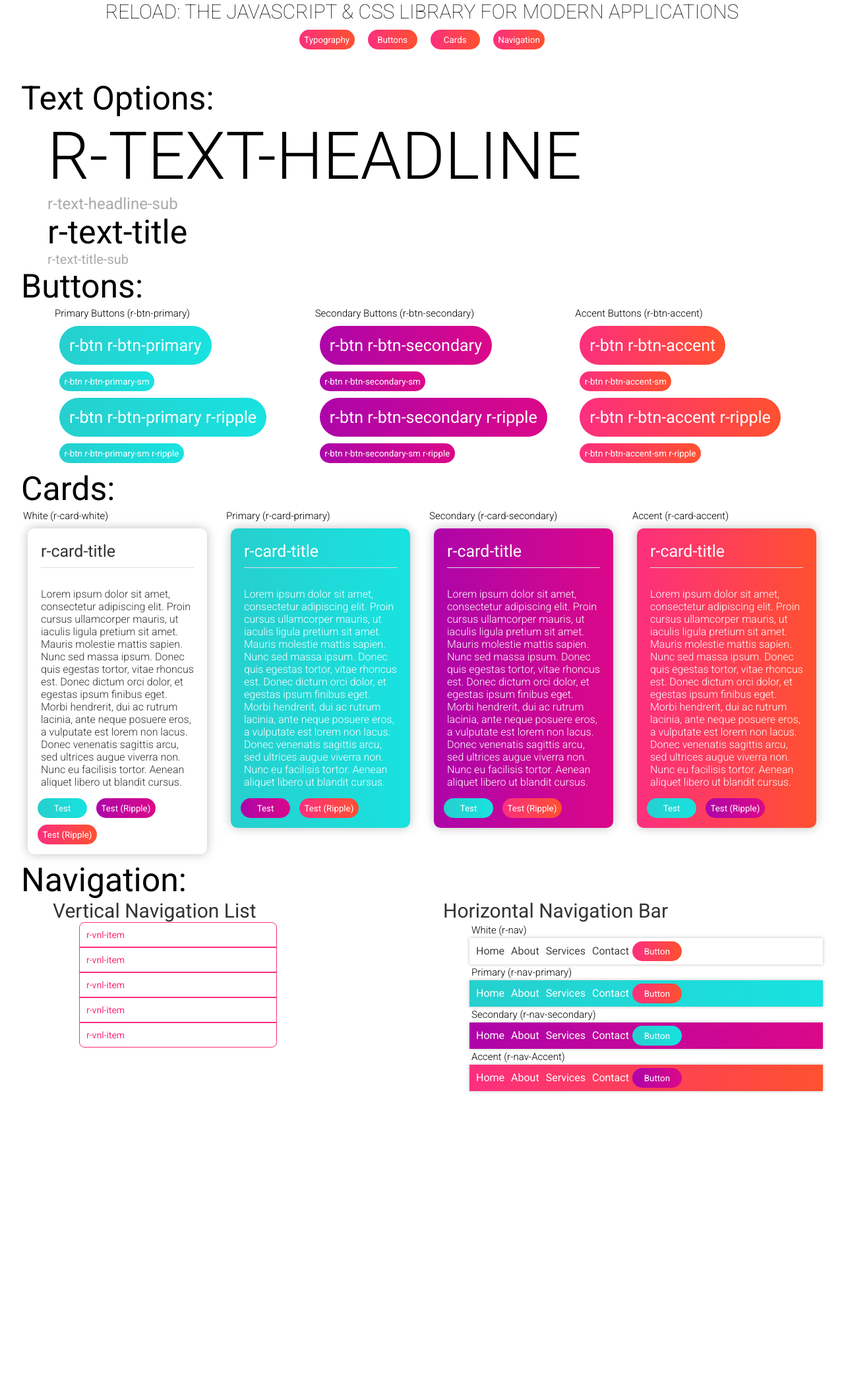
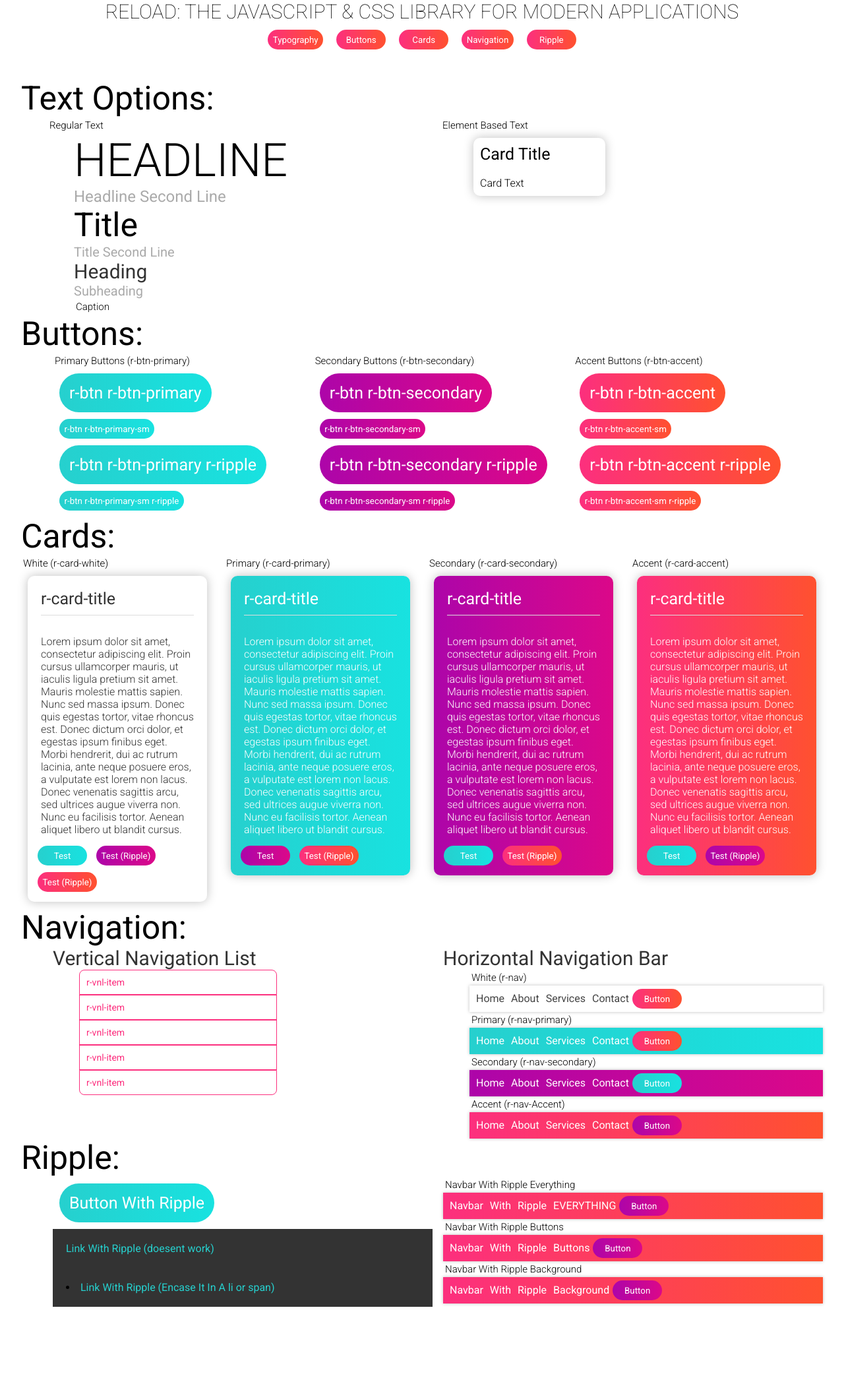
Before and after one commit to KieranHolroyd/getreload, a PHP site: page /templates/index.html in a window 1280 px wide. Shown: the whole page at 66% size. Before the commit the page ends 1656 px from the top, so only its background shows below. Run offline with PHP 8.4, Linux system fonts and the light colour scheme; style sheets or scripts are compiled from the project's sources; some libraries are stand-ins or nearby versions.

Commit message:
Updatesd

```diff
--- a/resources/css/reload.css
+++ b/resources/css/reload.css
@@ -156,7 +156,7 @@
 }
 /* Text Options */
 .r-text-headline{
-    font-size: 100px;
+    font-size: 70px;
     font-weight: 300;
     text-transform: uppercase;
 }
@@ -188,12 +188,30 @@
     font-size: 50px;
     text-transform: uppercase;
     font-weight: 100;
+    transition: .3s;
 }
-@media (max-width: 1500px){
+@media (max-width: 1650px){
     .r-text-tron{
         font-size: 30px;
         text-transform: uppercase;
         font-weight: 100;
+        transition: .3s;
+    }
+}
+@media (max-width: 1050px){
+    .r-text-tron{
+        font-size: 20px;
+        text-transform: uppercase;
+        font-weight: 100;
+        transition: .3s;
+    }
+}
+@media (max-width: 670px){
+    .r-text-tron{
+        font-size: 14px;
+        text-transform: uppercase;
+        font-weight: 100;
+        transition: .3s;
     }
 }
 /* Containers */
--- a/resources/js/reload.js
+++ b/resources/js/reload.js
@@ -1,5 +1,6 @@
 //Add Ripple Effect To All Buttons With r-btn-ripple.
 $(".r-ripple").ripple();
+//Fixed Top Nav Gets A Shadow When User Scrolls
 function nav_wf() {
     if($(window).scrollTop() === 0){
         $('.r-nav-fixed').removeClass('r-nav-shadow');
@@ -8,7 +9,7 @@ function nav_wf() {
     }
 }
 $(window).scroll(nav_wf);
-
+//Smooth Anchor Points
 $('a[href*="#"]')
   .not('[href="#"]')
   .not('[href="#0"]')
--- a/templates/index.html
+++ b/templates/index.html
@@ -8,20 +8,41 @@
         <div class="r-tron r-nav-fixed">
             <p class="r-text-tron" id="buttons">Reload: The Javascript &amp; CSS Library For Modern Applications</p>
             <div style="display: inline-flex;">
-                <a href="#topofpage" class="r-link-nounderline"><button class="r-btn r-btn-accent-sm r-ripple">Typography</button></a>
+                <a href="#text" class="r-link-nounderline"><button class="r-btn r-btn-accent-sm r-ripple">Typography</button></a>
                 <a href="#button" class="r-link-nounderline"><button class="r-btn r-btn-accent-sm r-ripple">Buttons</button></a>
                 <a href="#cards" class="r-link-nounderline"><button class="r-btn r-btn-accent-sm r-ripple">Cards</button></a>
                 <a href="#navbar" class="r-link-nounderline"><button class="r-btn r-btn-accent-sm r-ripple">Navigation</button></a>
+                <a href="#ripple" class="r-link-nounderline"><button class="r-btn r-btn-accent-sm r-ripple">Ripple</button></a>
             </div>
         </div>
         <div style="margin-top: 120px;"></div>
         <div class="r-container-l">
             <p class="r-text-title" id="text">Text Options:</p>
                 <div class="r-indent-left">
-                    <p class="r-text-headline">r-text-headline</p>
-                    <p class="r-text-headline-sub">r-text-headline-sub</p>
-                    <p class="r-text-title">r-text-title</p>
-                    <p class="r-text-title-sub">r-text-title-sub</p>
+                    <div class="row">
+                        <div class="col-xs">
+                            <p class="r-text-caption">Regular Text</p>
+                            <div class="r-indent-left">
+                                <p class="r-text-headline">Headline</p>
+                                <p class="r-text-headline-sub">Headline Second Line</p>
+                                <p class="r-text-title">Title</p>
+                                <p class="r-text-title-sub">Title Second Line</p>
+                                <p class="r-text-heading">Heading</p>
+                                <p class="r-text-subheading">Subheading</p>
+                                <p class="r-text-caption">Caption</p>
+                            </div>
+                        </div>
+                        <div class="col-xs">
+                            <p class="r-text-caption">Element Based Text</p>
+                            <div class="r-indent-left">
+                                <div class="r-card" style="width: 50px;">
+                                    <p class="r-card-title">Card Title</p>
+                                    <p class="r-card-text">Card Text</p>
+                                </div>
+                            </div>
+                        </div>
+                    </div>
+
                 </div>
             <p class="r-text-title" id="button">Buttons:</p>
                 <div class="r-indent-left row">
@@ -166,9 +187,49 @@
                         </div>
                     </div>
                 </div>
-        </div>
-    </div>
-    </body><br><br>
+            </div>
+            <p class="r-text-title" id="ripple">Ripple:</p>
+                <div class="r-indent-left row">
+                    <div class="col-xs">
+                        <button class="r-btn r-btn-primary r-ripple">Button With Ripple</button>
+                        <div style="background: #333; padding: 20px;"><a class="r-ripple" href="#1">Link With Ripple (doesent work)</a></div>
+                        <li class="r-ripple" style="background: #333; padding: 20px;"><a href="#1">Link With Ripple (Encase It In A li or span)</a></li>
+                    </div>
+                    <div class="col-xs">
+                        <p class="r-text-caption">Navbar With Ripple Everything</p>
+                        <div class="r-nav r-nav-accent r-ripple">
+                            <ul>
+                                <li class="r-ripple"><a href="#1">Navbar</a></li>
+                                <li class="r-ripple"><a href="#1">With</a></li>
+                                <li class="r-ripple"><a href="#1">Ripple</a></li>
+                                <li class="r-ripple"><a href="#1">EVERYTHING</a></li>
+                                <button class="r-btn r-btn-secondary-sm r-ripple">Button</button>
+                            </ul>
+                        </div>
+                        <p class="r-text-caption">Navbar With Ripple Buttons</p>
+                        <div class="r-nav r-nav-accent">
+                            <ul>
+                                <li class="r-ripple"><a href="#1">Navbar</a></li>
+                                <li class="r-ripple"><a href="#1">With</a></li>
+                                <li class="r-ripple"><a href="#1">Ripple</a></li>
+                                <li class="r-ripple"><a href="#1">Buttons</a></li>
+                                <button class="r-btn r-btn-secondary-sm r-ripple">Button</button>
+                            </ul>
+                        </div>
+                        <p class="r-text-caption">Navbar With Ripple Background</p>
+                        <div class="r-nav r-nav-accent r-ripple">
+                            <ul>
+                                <li><a href="#1">Navbar</a></li>
+                                <li><a href="#1">With</a></li>
+                                <li><a href="#1">Ripple</a></li>
+                                <li><a href="#1">Background</a></li>
+                                <button class="r-btn r-btn-secondary-sm r-ripple">Button</button>
+                            </ul>
+                        </div>
+                    </div>
+                </div>
+    </div> <!--Container END -->
+    </body><br><br><br><br><br><br>
     <footer>
         <!-- Keep This Load Order To Avoid It Breaking -->
         <script src="https://ajax.googleapis.com/ajax/libs/jquery/3.2.1/jquery.min.js"></script>
```
